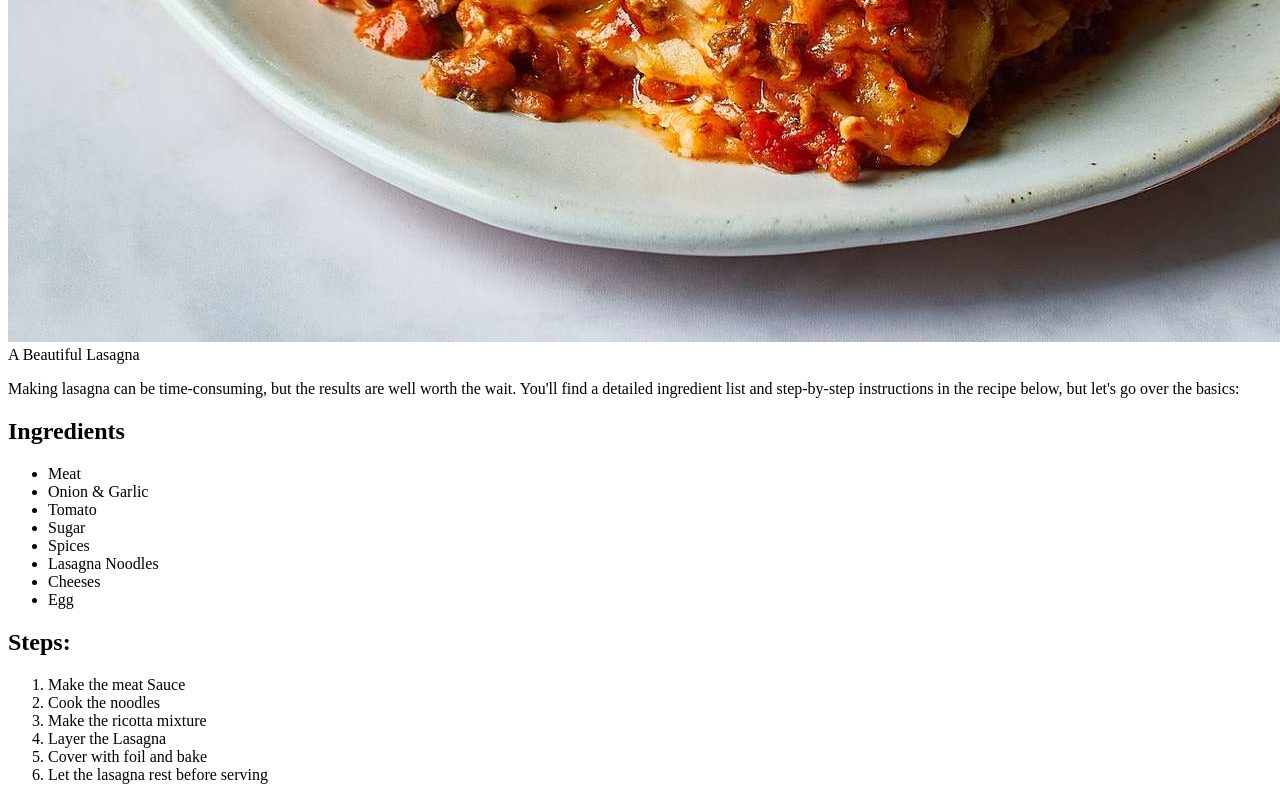
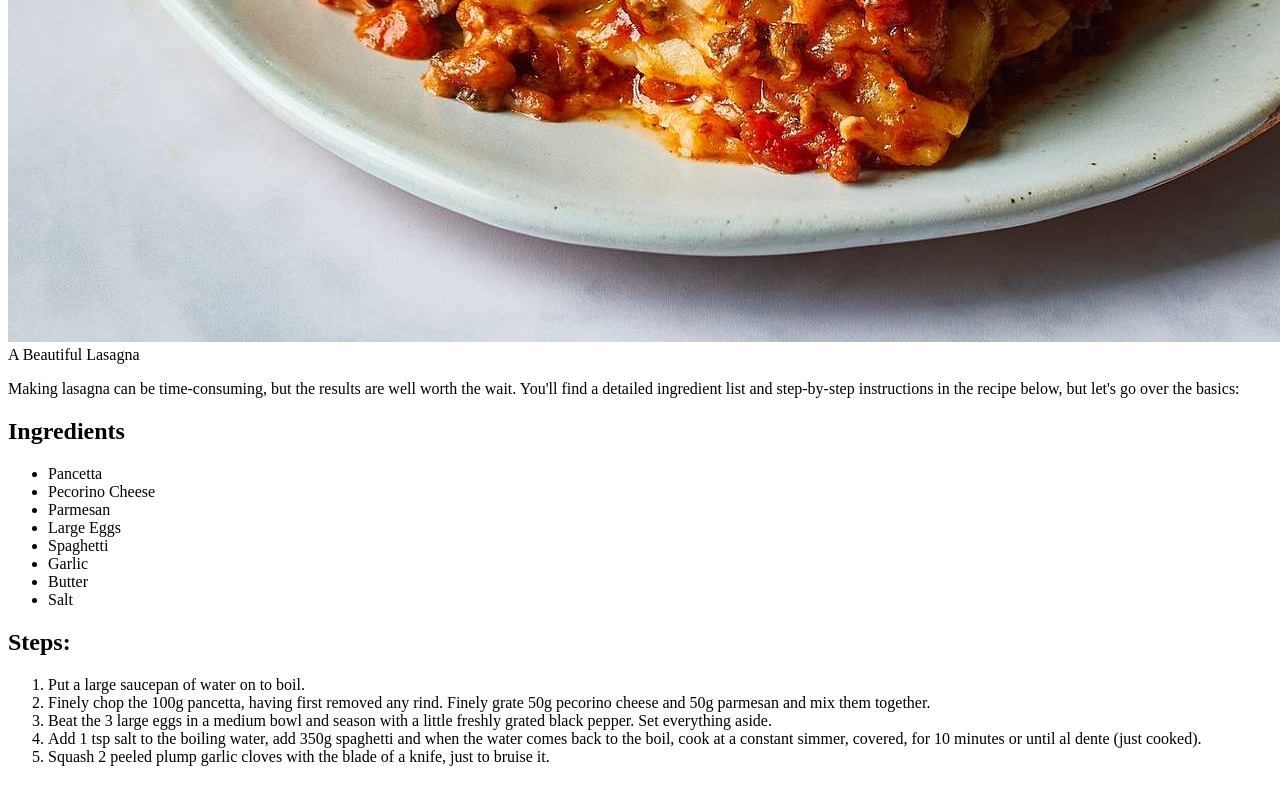
Before and after one commit to Willefred/odin-recipes, a plain HTML site: page lasagna.html in a window 1280 px wide. Shown: the part 738-1538 px from the top of the page. Drawn offline with Linux system fonts and the light colour scheme.

Commit message:
Added 2 new recipes & fixed spelling mistakes.
- Fixed Some Description Errors in index. & lasagna.html
- Added 2 new recipes to the page

```diff
--- a/lasagna.html
+++ b/lasagna.html
@@ -4,7 +4,7 @@
     <meta charset="UTF-8">
     <meta http-equiv="X-UA-Compatible" content="chrome">
     <meta name="viewport" content="width=device-width, initial-scale=1.0">
-    <title>recipe</title>
+    <title>Lasagna</title>
 </head>
 <body>
     <h1>World's Best Lasagna</h1>
@@ -16,24 +16,29 @@
 
     <h2>Ingredients</h2>
     <ul>
-        <li>Meat</li>
-        <li>Onion & Garlic</li>
-        <li>Tomato</li>
-        <li>Sugar</li>
-        <li>Spices</li>
-        <li>Lasagna Noodles</li>
-        <li>Cheeses</li>
-        <li>Egg</li>
+        <li>Pancetta</li>
+        <li>Pecorino Cheese</li>
+        <li>Parmesan</li>
+        <li>Large Eggs</li>
+        <li>Spaghetti</li>
+        <li>Garlic</li>
+        <li>Butter</li>
+        <li>Salt</li>
     </ul>
 
     <h2>Steps:</h2>
     <ol>
-        <li>Make the meat Sauce</li>
-        <li>Cook the noodles</li>
-        <li>Make the ricotta mixture</li>
-        <li>Layer the Lasagna</li>
-        <li>Cover with foil and bake</li>
-        <li>Let the lasagna rest before serving</li>
+        <li>Put a large saucepan of water on to boil.</li>
+        <li>Finely chop the 100g pancetta, having first removed any rind.
+            Finely grate 50g pecorino cheese and 50g parmesan and mix them
+            together.</li>
+        <li>Beat the 3 large eggs in a medium bowl and season with a little
+             freshly grated black pepper. Set everything aside.</li>
+        <li>Add 1 tsp salt to the boiling water, add 350g spaghetti and when
+            the water comes back to the boil, cook at a constant simmer, covered,
+            for 10 minutes or until al dente (just cooked).</li>
+        <li>Squash 2 peeled plump garlic cloves with the blade of a knife,
+            just to bruise it.</li>
     </ol>
 
 </body>
```
Also changed, not shown: carbonara.html (added, +38 -0 lines), index.html (+4 -2 lines), sandwich.html (added, +34 -0 lines), images/carbonara.jpg (added), images/egg.jpg (added).
